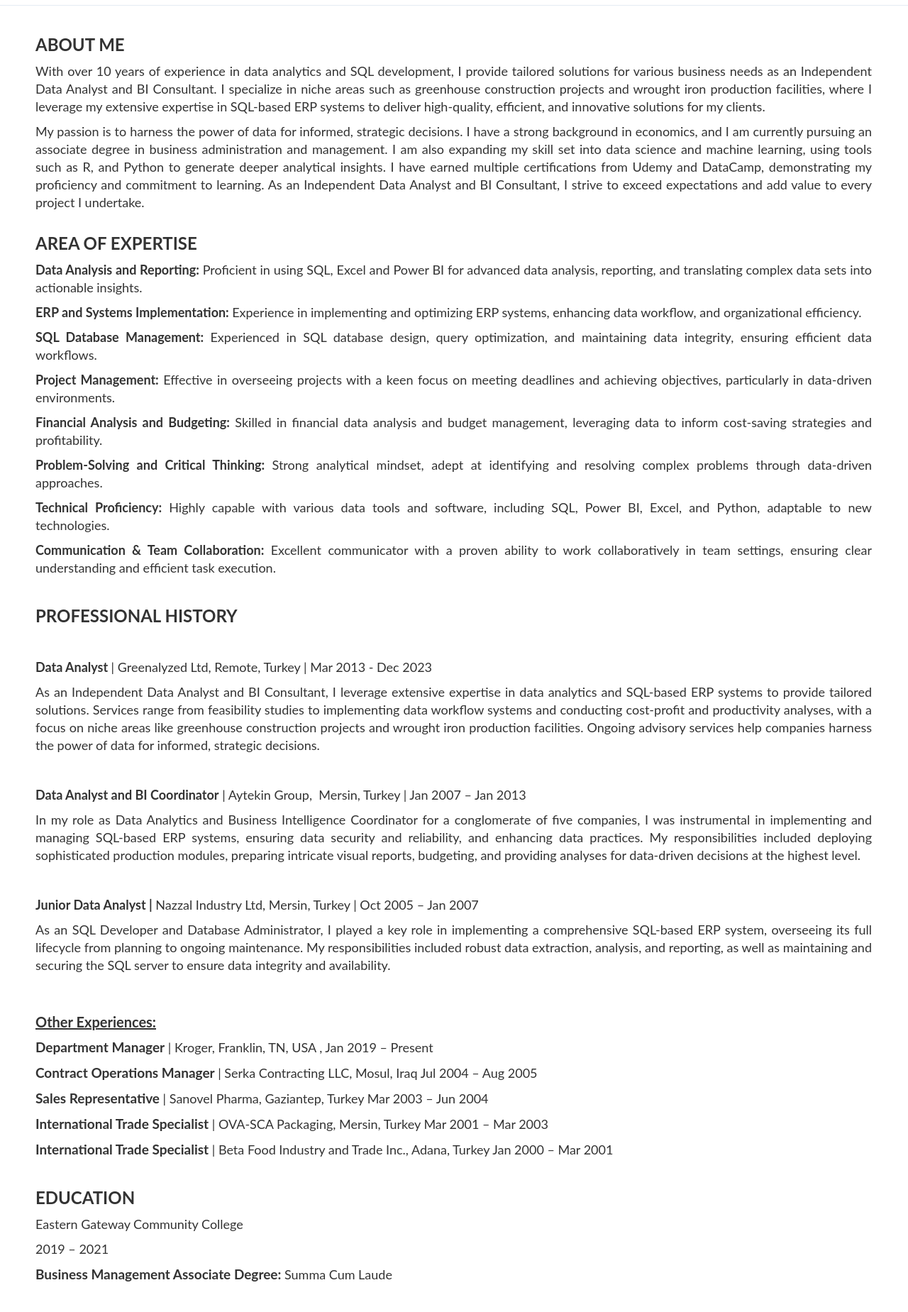
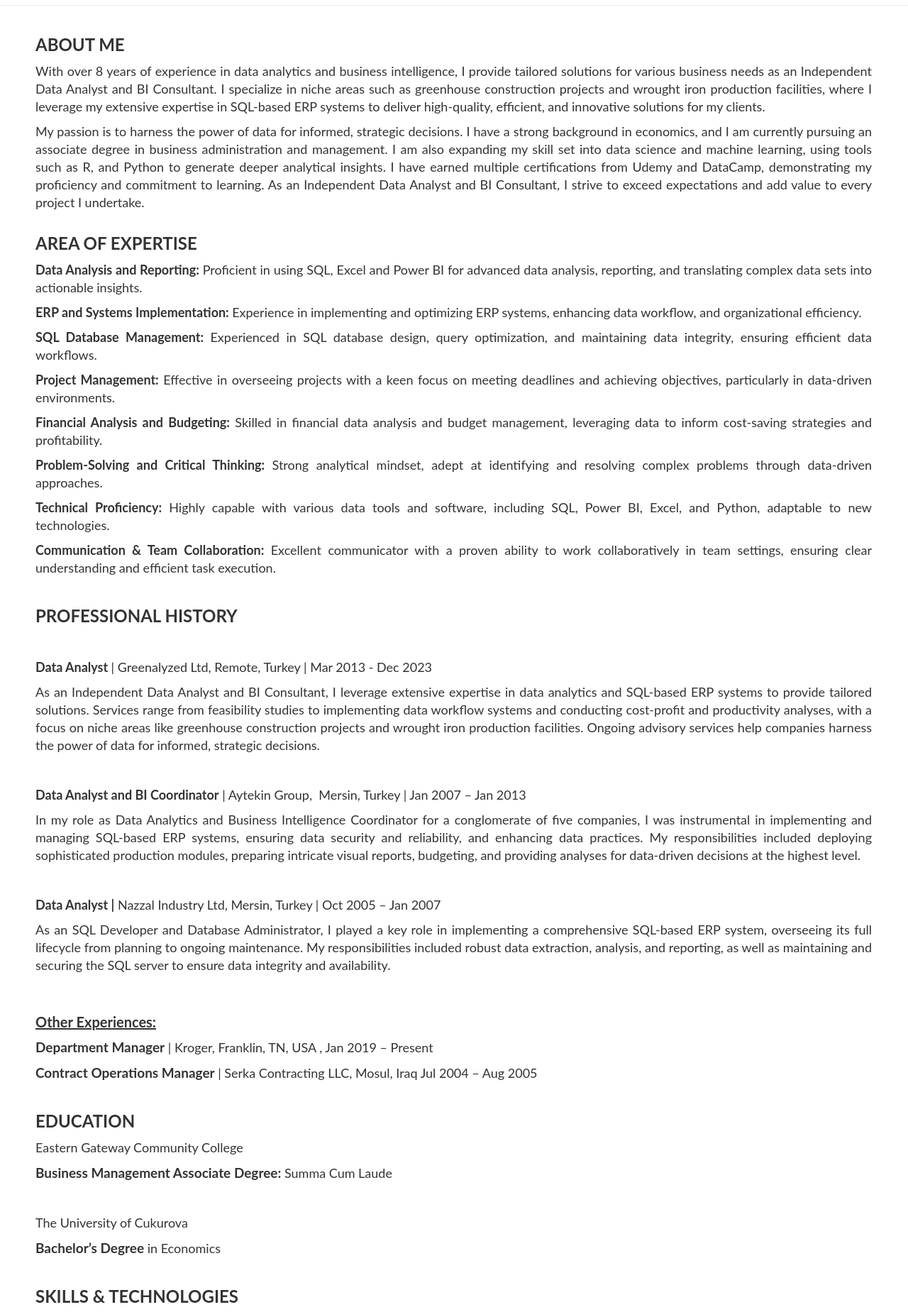
Before and after one commit to mdagteki/mdagteki.github.io, a plain HTML site: page about.html in a window 1280 px wide. Shown: the part 583-2432 px from the top of the page at 71% size. Drawn offline with nearby package versions, Linux system fonts and the light colour scheme; a script that the page names is missing.

Commit message:
2024-01-20-01

```diff
--- a/about.html
+++ b/about.html
@@ -68,7 +68,7 @@
       <div class="container-3">
         <div class="hero-wrapper-two">
           <h1 class="heading-5">Mustafa DAGTEKI<br></h1><img src="images/mkd.png" loading="lazy" width="184" alt="" class="image-2">
-          <h2 class="heading-4">Data Analyst | Data Engineer | SQL Developer</h2>
+          <h2 class="heading-4">Data Analyst</h2>
           <p class="margin-bottom-24px-2">&quot;Empowering Progress through Data&quot; </p>
         </div>
       </div>
@@ -77,7 +77,7 @@
   <section id="About-Me" class="about-me">
     <div class="rich-text-block w-richtext">
       <h3>ABOUT ME</h3>
-      <p>With over 10 years of experience in data analytics and SQL development, I provide tailored solutions for various business needs as an Independent Data Analyst and BI Consultant. I specialize in niche areas such as greenhouse construction projects and wrought iron production facilities, where I leverage my extensive expertise in SQL-based ERP systems to deliver high-quality, efficient, and innovative solutions for my clients.</p>
+      <p>With over 8 years of experience in data analytics and business intelligence, I provide tailored solutions for various business needs as an Independent Data Analyst and BI Consultant. I specialize in niche areas such as greenhouse construction projects and wrought iron production facilities, where I leverage my extensive expertise in SQL-based ERP systems to deliver high-quality, efficient, and innovative solutions for my clients.</p>
       <p>My passion is to harness the power of data for informed, strategic decisions. I have a strong background in economics, and I am currently pursuing an associate degree in business administration and management. I am also expanding my skill set into data science and machine learning, using tools such as R, and Python to generate deeper analytical insights. I have earned multiple certifications from Udemy and DataCamp, demonstrating my proficiency and commitment to learning. As an Independent Data Analyst and BI Consultant, I strive to exceed expectations and add value to every project I undertake.</p>
     </div>
     <div class="rich-text-block w-richtext">
@@ -102,7 +102,7 @@
       <p><strong>Data Analyst and BI Coordinator</strong> | Aytekin Group,  Mersin, Turkey | Jan 2007 – Jan 2013</p>
       <p>In my role as Data Analytics and Business Intelligence Coordinator for a conglomerate of five companies, I was instrumental in implementing and managing SQL-based ERP systems, ensuring data security and reliability, and enhancing data practices. My responsibilities included deploying sophisticated production modules, preparing intricate visual reports, budgeting, and providing analyses for data-driven decisions at the highest level.</p>
       <p>‍</p>
-      <p><strong>Junior Data Analyst |</strong> Nazzal Industry Ltd, Mersin, Turkey | Oct 2005 – Jan 2007</p>
+      <p><strong>Data Analyst |</strong> Nazzal Industry Ltd, Mersin, Turkey | Oct 2005 – Jan 2007</p>
       <p>As an SQL Developer and Database Administrator, I played a key role in implementing a comprehensive SQL-based ERP system, overseeing its full lifecycle from planning to ongoing maintenance. My responsibilities included robust data extraction, analysis, and reporting, as well as maintaining and securing the SQL server to ensure data integrity and availability.</p>
       <p>‍</p>
     </div>
@@ -110,20 +110,15 @@
       <h4><strong class="bold-text-10">Other Experiences:</strong></h4>
       <p><strong class="bold-text-12">Department Manager</strong> | Kroger, Franklin, TN, USA , Jan 2019 – Present</p>
       <p><strong class="bold-text-12">Contract Operations Manager</strong> | Serka Contracting LLC, Mosul, Iraq Jul 2004 – Aug 2005 </p>
-      <p><strong class="bold-text-13">Sales Representative</strong> | Sanovel Pharma, Gaziantep, Turkey Mar 2003 – Jun 2004 </p>
-      <p><strong class="bold-text-14">International Trade Specialist</strong> | OVA-SCA Packaging, Mersin, Turkey Mar 2001 – Mar 2003 </p>
-      <p><strong class="bold-text-15">International Trade Specialist</strong> | Beta Food Industry and Trade Inc., Adana, Turkey Jan 2000 – Mar 2001 </p>
     </div>
   </section>
   <div id="Education" class="education">
     <div class="rich-text-block w-richtext">
       <h3>EDUCATION</h3>
       <p>Eastern Gateway Community College </p>
-      <p>2019 – 2021</p>
       <p><strong class="bold-text-17">Business Management Associate Degree:</strong> Summa Cum Laude</p>
       <p>‍</p>
       <p>The University of Cukurova </p>
-      <p>1994 –1998</p>
       <p><strong class="bold-text-18">Bachelor’s Degree</strong> in Economics</p>
     </div>
   </div>
```
Also changed, not shown: index.html (+1 -1 lines), 2 other files.
